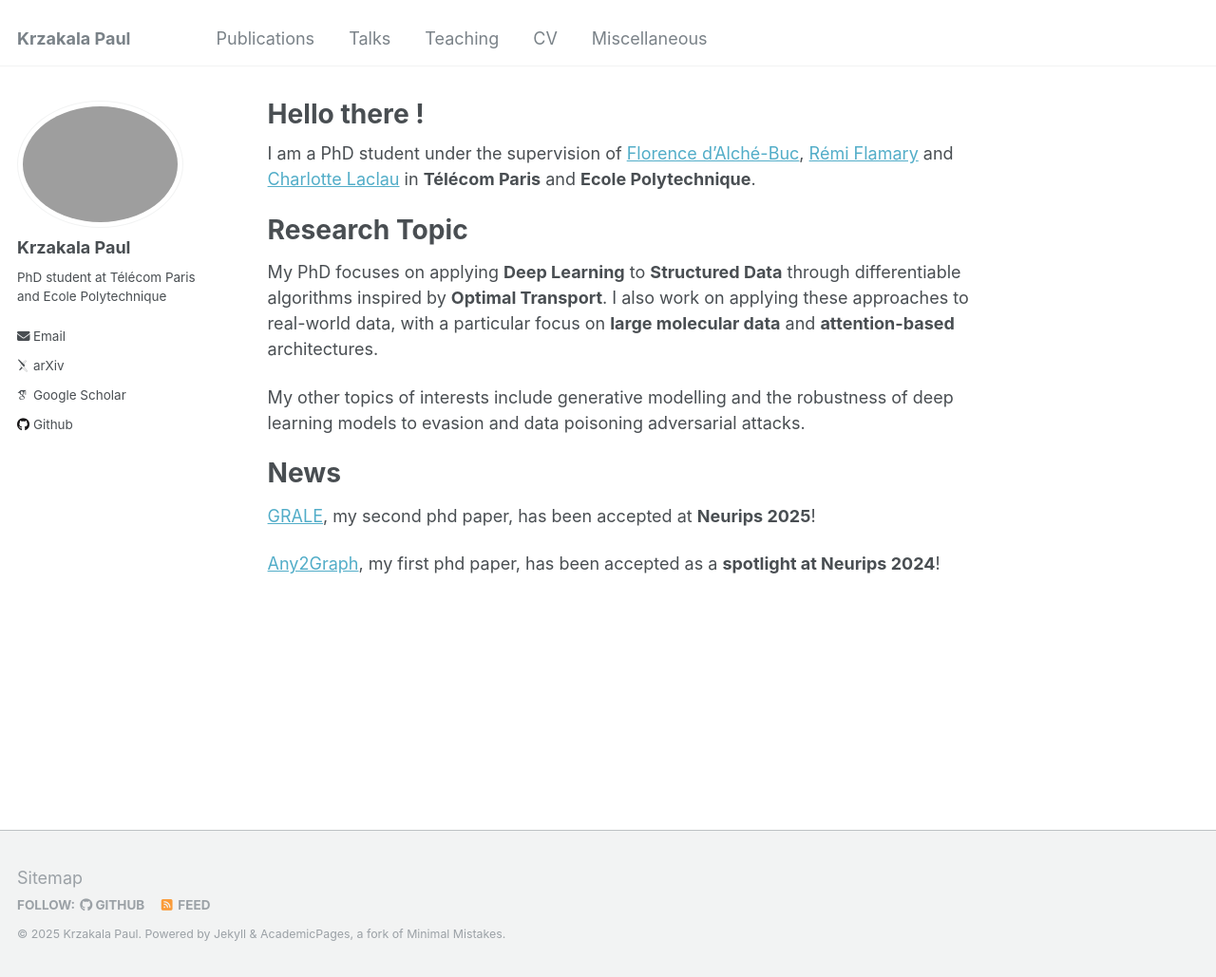
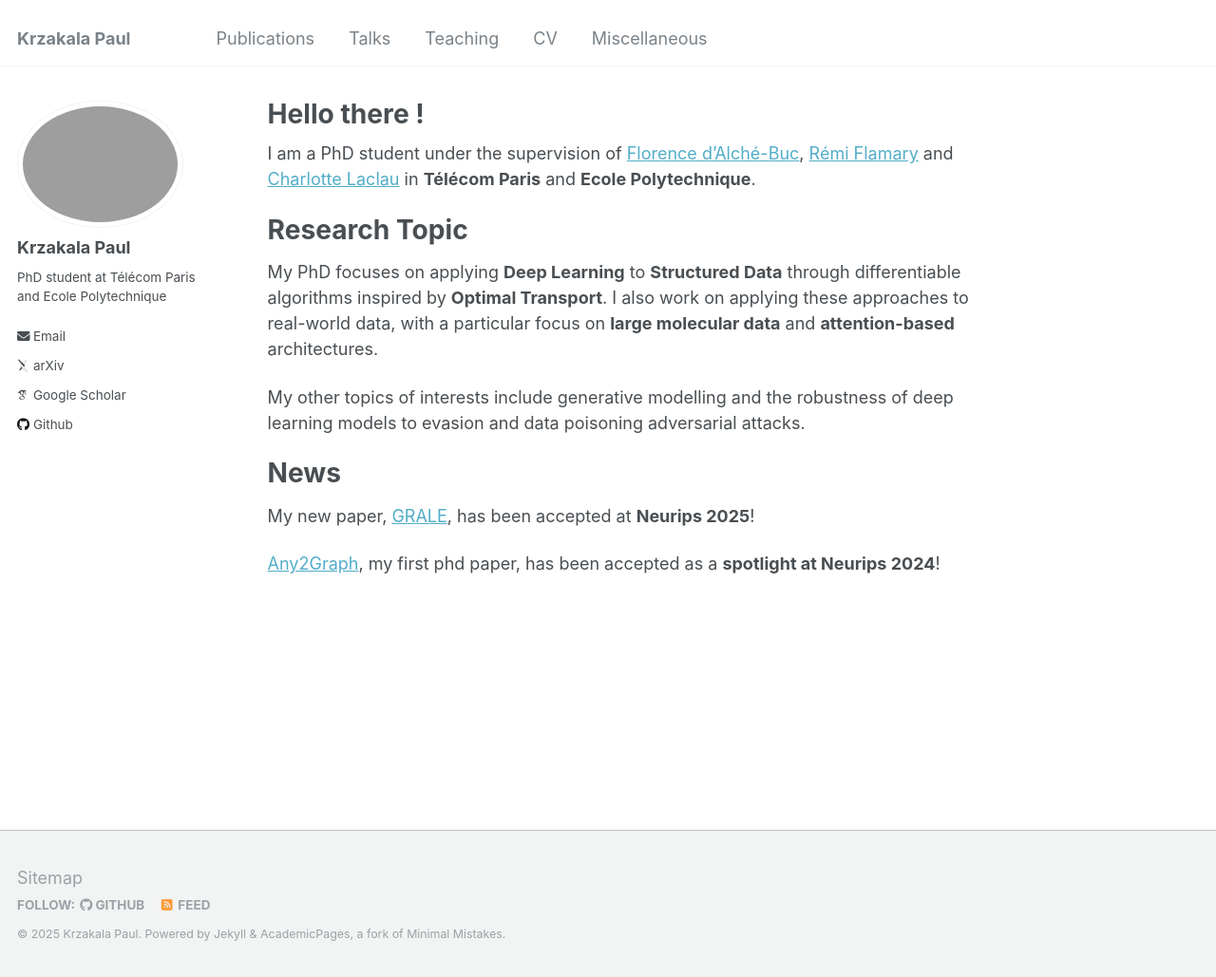
Before and after one commit to KrzakalaPaul/KrzakalaPaul.github.io, a Jekyll site: the page built from _pages/about.md, in a window 1280 px wide and 1029 px high. Shown: the whole window at 95% size. Built offline with Jekyll 4.4.1, drawn with Linux system fonts in a browser that asks for light colours; some web fonts are replaced.

Commit message:
Minor update

```diff
--- a/_pages/about.md
+++ b/_pages/about.md
@@ -18,6 +18,6 @@ My other topics of interests include generative modelling and the robustness of
 
 News
 ======
-[GRALE](https://arxiv.org/abs/2505.22109), my second phd paper, has been accepted at **Neurips 2025**!
+My new paper, [GRALE](https://arxiv.org/abs/2505.22109), has been accepted at **Neurips 2025**!
 
 [Any2Graph](https://proceedings.neurips.cc/paper_files/paper/2024/hash/b81a352c156ca123c30c740f147a4496-Abstract-Conference.html), my first phd paper, has been accepted as a **spotlight at Neurips 2024**!
```
